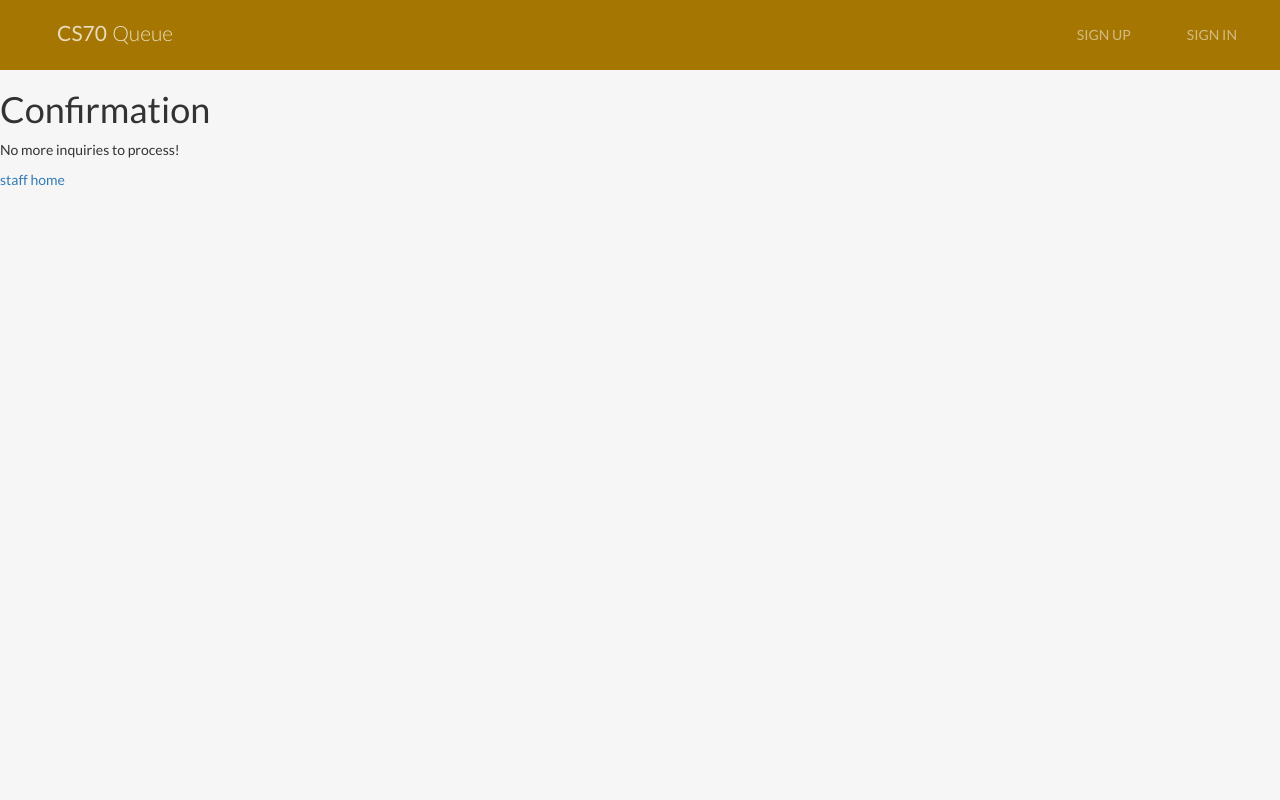
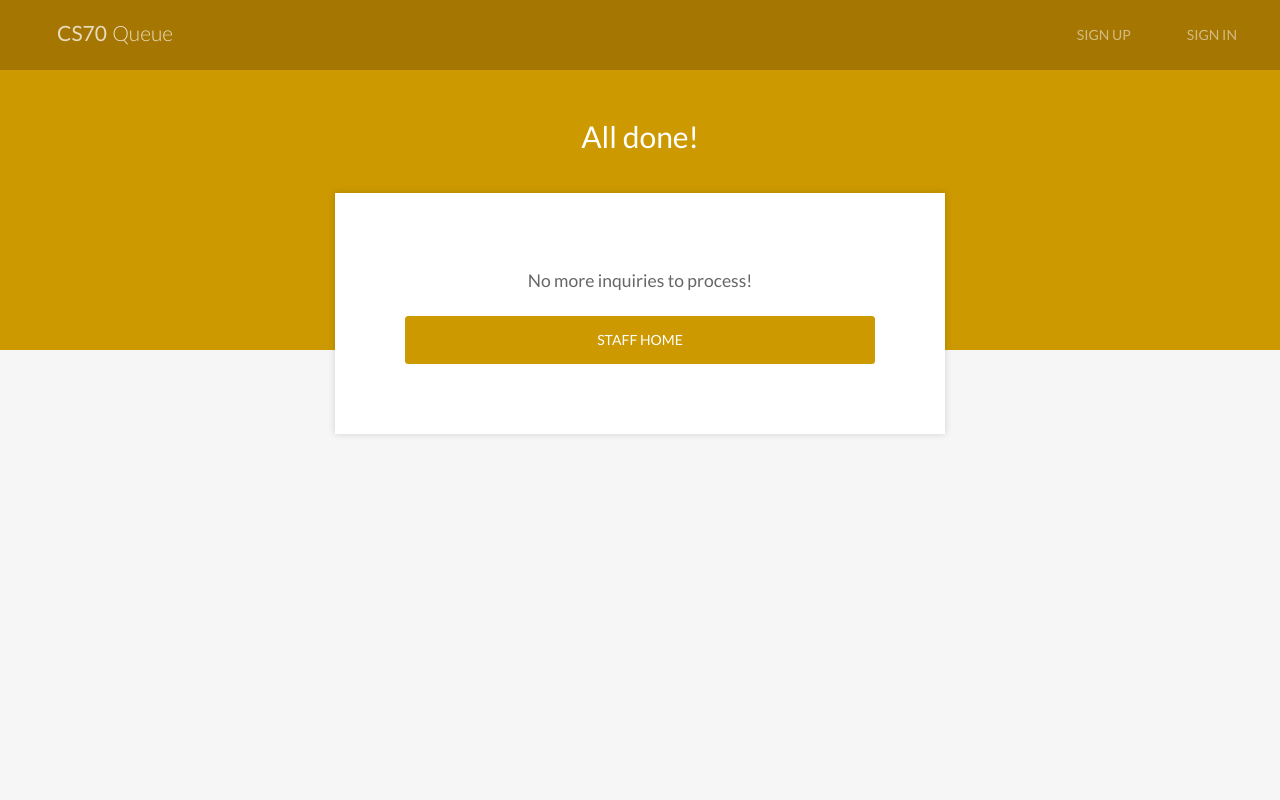
Before and after one commit to alvinwan/quupod, a Flask app: page /staff/help in a window 1280 px wide. Run offline with Flask 2, Linux system fonts and the light colour scheme; data that the repository does not hold is empty; parts of the project's set-up code (start-up, migrations or seed data) failed here and were passed over; some libraries are stand-ins or nearby versions.

Commit message:
finished admin design

```diff
--- a/queue/__init__.py
+++ b/queue/__init__.py
@@ -12,6 +12,7 @@ try:
         config['database'])
     secret_key = config['secret_key']
     debug = bool(config['debug'])
+    whitelist = config['whitelist'].split(',')
 except FileNotFoundError:
     raise UserWarning('Configuration file not found. Rerun `make install` and \
     update the new queue.cfg accordingly.')
--- a/queue/public/controllers.py
+++ b/queue/public/controllers.py
@@ -1,4 +1,4 @@
-from queue import db
+from queue import db, whitelist
 from flask import redirect, url_for
 from queue.staff.models import User, Inquiry, add_obj
 
@@ -22,6 +22,7 @@ def add_inquiry(data):
     """
     add_obj(Inquiry(**multi2dict(data)))
     return {
+        'title': 'Inquiry created',
         'message': 'Inquiry created! <code>%s</code>' % str(data),
         'action': 'Back to queue',
         'url': url_for('public.home')
@@ -52,7 +53,10 @@ def add_user(data):
     :param Request request: Flask request object
     :return: information for confirmation page
     """
-    add_obj(User(**multi2dict(data)))
+    data = multi2dict(data)
+    if data['email'] in whitelist:
+        data['role'] = 'staff'
+    add_obj(User(**data))
     return {
         'message': 'Signed up! <code>%s</code>' % str({
             'username': data['username'],
--- a/queue/staff/views.py
+++ b/queue/staff/views.py
@@ -43,6 +43,7 @@ def help():
     inquiry = get_latest_inquiry()
     if not inquiry:
         return render_template('confirm.html',
+            title='All done!',
             message='No more inquiries to process!',
             url=url_for('staff.home'),
             action='staff home')
--- a/queue/static/style.css
+++ b/queue/static/style.css
@@ -169,8 +169,9 @@ main {
     .button.color:hover {
       background-color:#a57602;
     }
-    input[type="submit"].button {
+    .module .button {
       width:100%;
+      text-align:center;
     }
   .queue {
     width:100%;
@@ -234,6 +235,12 @@ main {
     .content {
       z-index:3;
     }
+    .content-copy {
+      font-size:1.25em;
+      line-height:2em;
+      color:#666;
+      margin-bottom:1em;
+    }
     .content-title {
       padding:1em 0;
       text-align:center;
@@ -246,7 +253,7 @@ main {
       width:100%;
       margin-bottom:5em;
       background-color:#FFF;
-      padding:5em 5em 6em 5em;
+      padding:5em;
       box-shadow:0 0 0.5em 0 rgba(0,0,0,0.15);
     }
     .module h3 {
@@ -254,3 +261,6 @@ main {
       font-size:1.25em;
       text-transform:capitalize;
     }
+    .module .content-copy {
+      text-align:center;
+    }
--- a/queue/templates/base.html
+++ b/queue/templates/base.html
@@ -24,7 +24,8 @@
         </p>
         <a class="header-action" href="{{ url_for('logout') }}">logout</a>
         {% if current_user.role == 'staff' %}
-        <a class="header-action" href="{{ url_for('staff.home') }}">Staff Panel</a>
+        <a class="header-action" href="{{ url_for('staff.home') }}">Admin</a>
+        <a class="header-action" href="{{ url_for('public.home') }}">Queue</a>
         {% endif %}
         {% else %}
         <a class="header-action" href="{{ url_for('public.login')}}">sign in</a> <a class="header-action"  href="{{ url_for('public.register') }}">sign up</a>
--- a/queue/templates/confirm.html
+++ b/queue/templates/confirm.html
@@ -1,6 +1,15 @@
 {% extends "base.html" %}
 {% block main %}
-<h1>Confirmation</h1>
-<p>{{ message | safe }}</p>
-<a href="{{ url }}">{{ action }}</a>
+<section class="modules">
+  <div class="sidebar">
+  </div>
+  <div class="col-md-3"></div>
+  <div class="content col-md-6">
+    <h2 class="content-title">{{ title }}</h2>
+    <div class="module">
+      <div class="content-copy">{{ message | safe }}</div>
+      <a href="{{ url }}" class="button color">{{ action }}</a>
+    </form>
+  </div>
+</section>
 {% endblock %}
--- a/queue/templates/queue.html
+++ b/queue/templates/queue.html
@@ -8,7 +8,9 @@
     <p class="event-copy">Event description goes here in this field right here.</p>
   </div>
   <div class="col-md-6 event-decor">
+    {% if not current_user.is_authenticated or current_user.role != 'staff' %}
     <a class="button" href="{{ url_for('public.inquiry') }}">Add Inquiry</a>
+    {% endif %}
   </div>
   <nav class="event-nav">
     <ul>
@@ -23,13 +25,14 @@
     <p class="queue-note">Queue is empty!</p>
   {% else %}
   <table>
-    <tr><th>Name</th><th>Assignment</th><th>Problem</th><th>Question</th></tr>
+    <tr><th>Name</th><th>Assignment</th><th>Problem</th><th>Question</th><th>Time</th></tr>
     {% for inquiry in unresolved %}
     <tr>
       <td>{{ inquiry.name or inquiry.owner.name }}</td>
       <td>{{ inquiry.assignment.name }}</td>
       <td>{{ inquiry.problem.tag }}</td>
       <td>{{ inquiry.question }}</td>
+      <td>{{ inquiry.created_at }}</td>
     </tr>
     {% endfor %}
   </table>
```
Also changed, not shown: queue/templates/help.html (+12 -5 lines), queue/templates/staff.html (+19 -4 lines).
